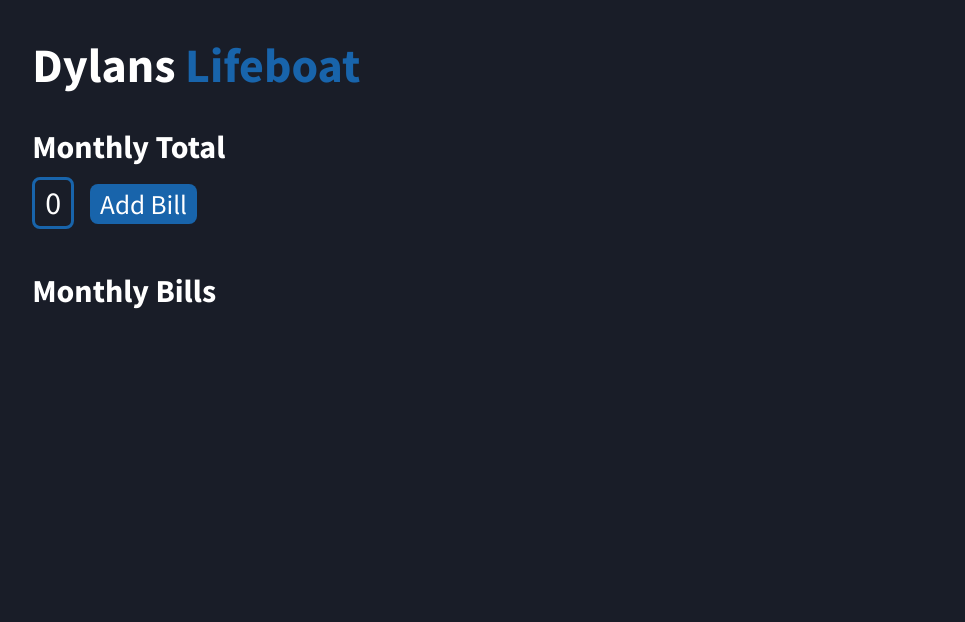
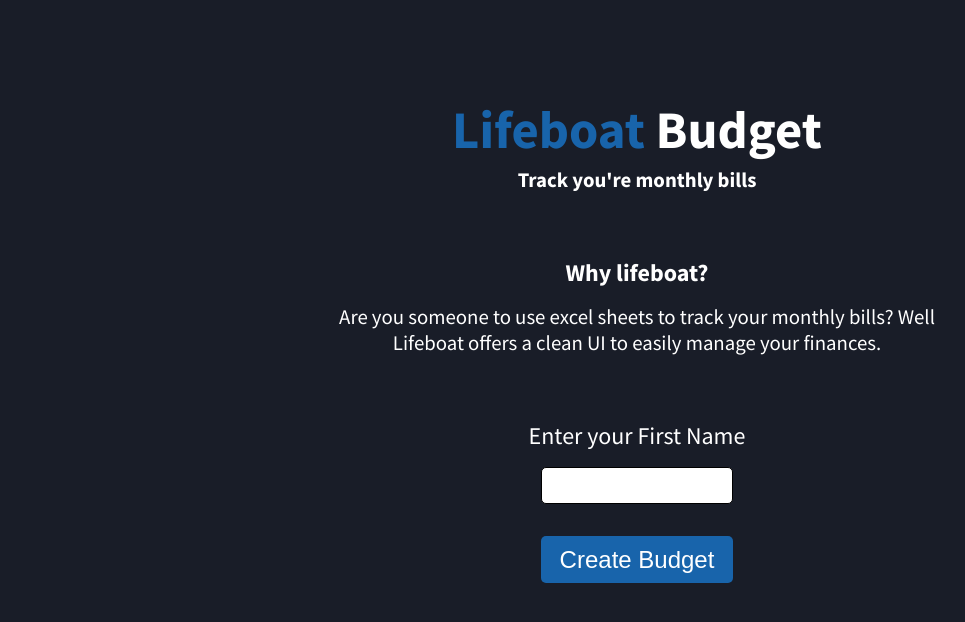
Before and after one commit to Grupith/boat, a React (Create React App) app: page / in a window 1280 px wide. Shown: the top 622 px of the page, without its empty margins (3-968 px from the left). Built offline with nearby package versions, Linux system fonts and the light colour scheme.

Commit message:
Added localStorage to name

```diff
--- a/package.json
+++ b/package.json
@@ -9,7 +9,7 @@
     "react": "^18.2.0",
     "react-dom": "^18.2.0",
     "react-icons": "^4.4.0",
-    "react-router-dom": "^6.3.0",
+    "react-router-dom": "^6.4.1",
     "react-scripts": "5.0.1",
     "uuid": "^8.3.2",
     "web-vitals": "^2.1.4"
--- a/src/App.js
+++ b/src/App.js
@@ -1,17 +1,29 @@
 import './App.css';
 import LandingPage from './Components/LandingPage';
 import Dashboard from './Components/Dashboard';
-import { useState } from 'react';
-
+import { useEffect, useState } from 'react';
+import { BrowserRouter, Routes, Route} from 'react-router-dom';
 
 function App() {
 
-  const [firstName, setFirstName] = useState();
+  const [firstName, setFirstName] = useState('');
+
+  // Get the data from localStorage on start
+  useEffect(() => {
+    const firstName = JSON.parse(localStorage.getItem('firstName'))
+    if (firstName) {
+      setFirstName(firstName);
+    }
+  }, [])
 
   return (
     <div className="App">
-     {/* <LandingPage firstName={firstName} setFirstName={setFirstName} /> */}
-     <Dashboard />
+      <BrowserRouter>
+        <Routes>
+          <Route path='/' element={<LandingPage firstName={firstName} setFirstName={setFirstName}/>} />
+          <Route path='/dashboard' element={<Dashboard firstName={firstName} />} />
+     </Routes>
+     </BrowserRouter>
     </div>
   );
 }
--- a/src/Components/Dashboard.js
+++ b/src/Components/Dashboard.js
@@ -2,11 +2,7 @@ import React, { useEffect, useState } from 'react'
 import { v4 as uuidv4 } from 'uuid'
 import MonthlyBills from './MonthlyBills'
 
-//TODO: Create Sum for monthly total, Change price to number only format
-//TODO: Add routing, add first name
-//TODO: LocalStorage
-
-export default function Dashboard() {
+export default function Dashboard({ firstName }) {
 
   const [totalBills, setTotalBills] = useState([])
   const [name, setName] = useState('')
@@ -49,9 +45,9 @@ export default function Dashboard() {
   return (
     <div className='dashboard'>
       <div className='controlBoard'>
-        <h1 className='dashboardTitle'>Dylans <span className='dashboardTitleSpan'>Lifeboat</span></h1>
+        <h1 className='dashboardTitle'>{firstName}'s <span className='dashboardTitleSpan'>Lifeboat</span></h1>
         <h2 className='monthlyBillsLabel'>Monthly Total</h2>
-        <span className='monthlyBillsAmount'>{totalBillsAmount}</span>
+        <span className='monthlyBillsAmount'>${totalBillsAmount}</span>
         {!showCreateButton && <span className='addBill' onClick={() => setShowCreateButton(true)}>Add Bill</span>}
         {showCreateButton && <span className='addBill' onClick={() => setShowCreateButton(false)}>Cancel</span>}
       </div>
--- a/src/Components/LandingPage.js
+++ b/src/Components/LandingPage.js
@@ -1,11 +1,16 @@
-import React from 'react'
+import React, { useEffect } from 'react'
+import { Link } from 'react-router-dom'
 
 export default function LandingPage({ firstName, setFirstName}) {
 
   const handleSubmit = (e) => {
     e.preventDefault()
+  }
 
-  }
+  // Set the first name in localStroage
+   useEffect(() => {
+    localStorage.setItem('firstName', JSON.stringify(firstName))
+  }, [firstName])
 
   return (
     <div className='LandingPage'>
@@ -18,10 +23,10 @@ export default function LandingPage({ firstName, setFirstName}) {
         <p className='paragraph'> Are you someone to use excel sheets to track your monthly bills?
            Well Lifeboat offers a clean UI to easily manage your finances.</p>
         <form className='nameForm' onSubmit={handleSubmit}>
-            <label for='name' className='nameLabel'>Enter your First Name</label>
+            <label htmlFor='name' className='nameLabel'>Enter your First Name</label>
             <input type='text' className='nameInput' onChange={e => setFirstName(e.target.value)}/>
             <h3>{firstName}</h3>
-            <button type='submit' className='submitNameButton'>Create Budget</button>
+            <Link to='/dashboard'><button type='submit' className='submitNameButton'>Create Budget</button></Link>
         </form>
     </div>
   )
```
Also changed, not shown: 1 other file (tests, documents, lock files or other folders).
